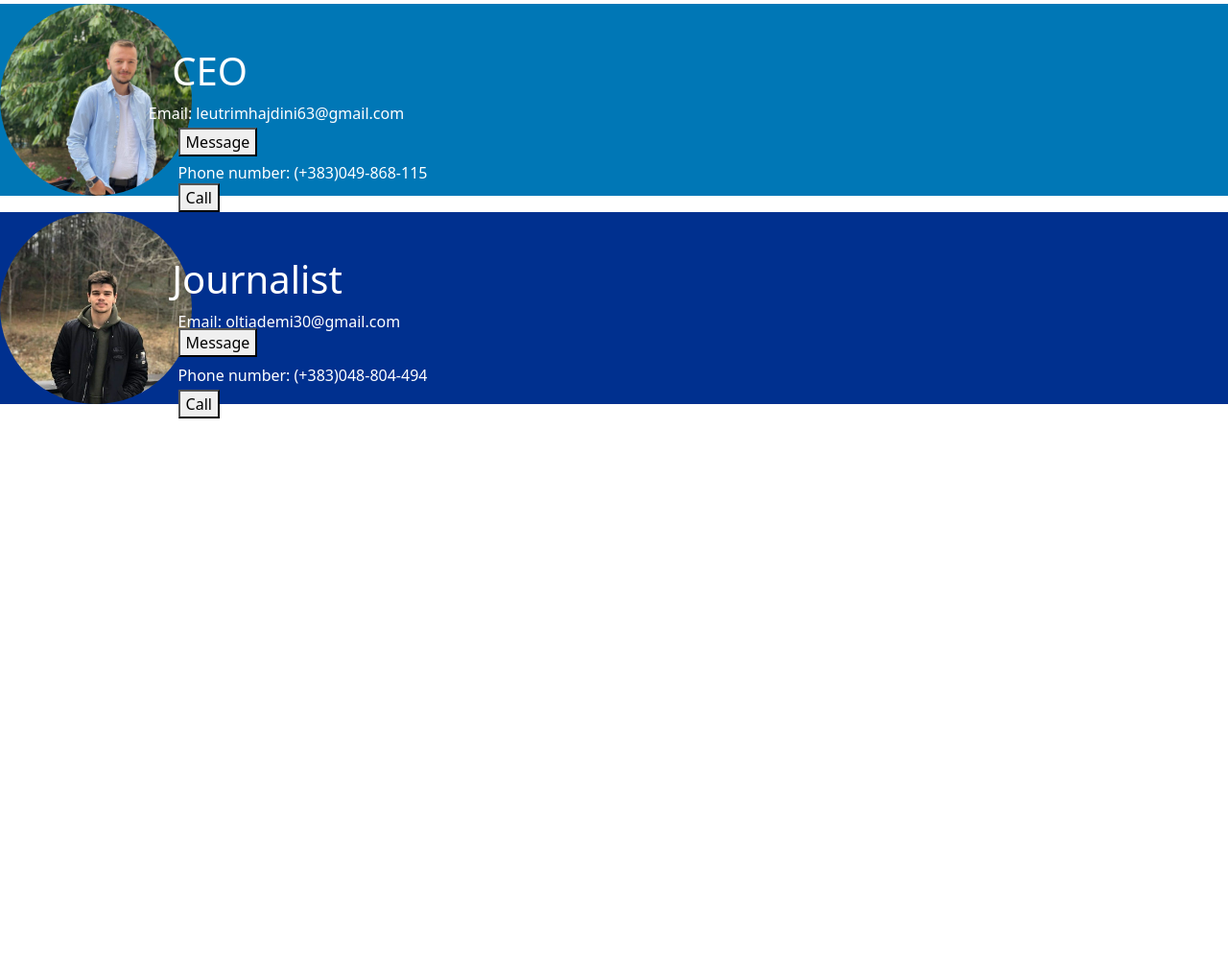
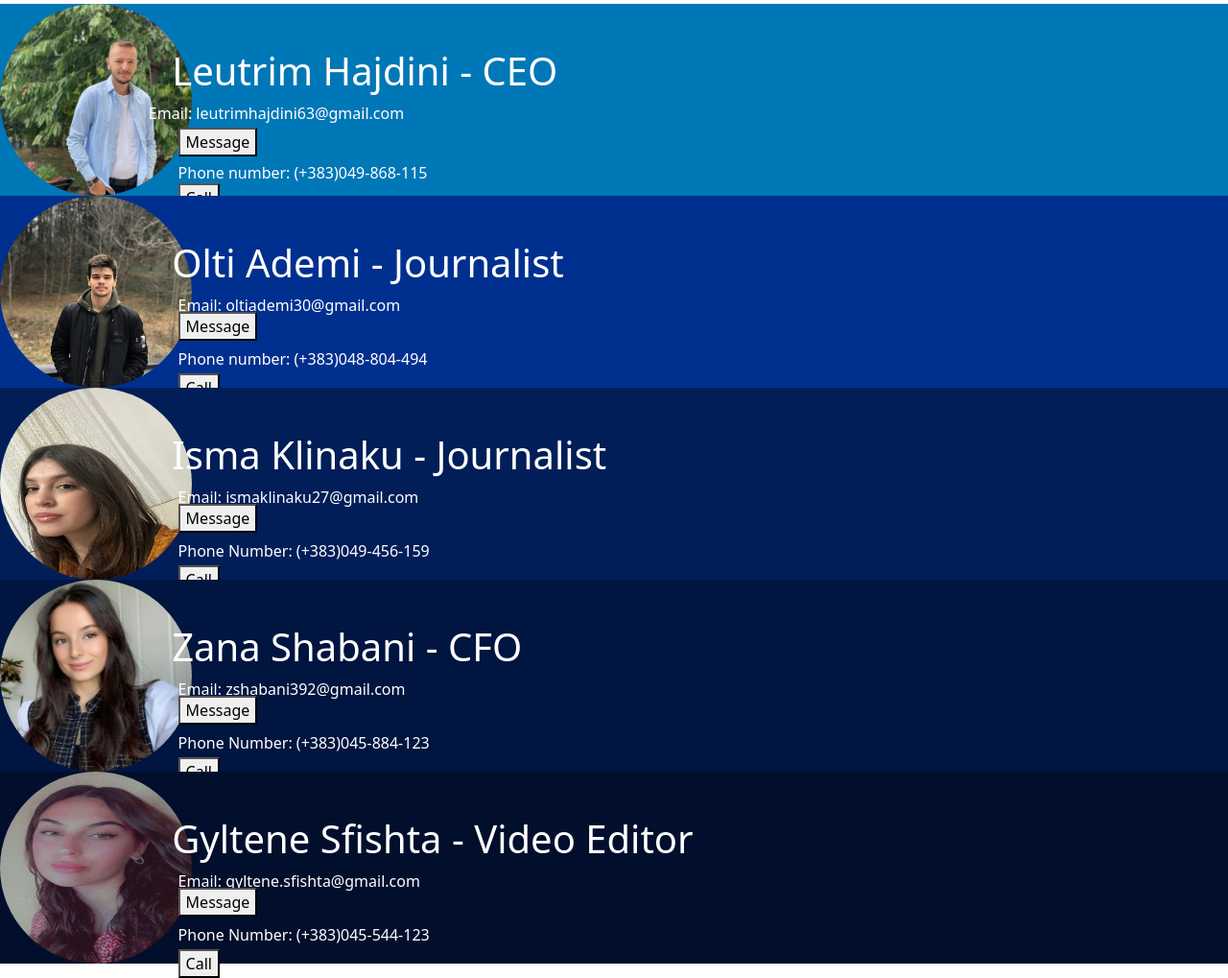
Before and after one commit to gyltenesfishta/TechNews, a PHP site: page /html/contact.html in a window 1280 px wide. Shown: the part 86-1105 px from the top of the page at 96% size. Before the commit the page ends 522 px from the top, so only its background shows below. Run offline with PHP 8.4, Linux system fonts and the light colour scheme.

Commit message:
Finishing Contacts

```diff
--- a/css/contact.css
+++ b/css/contact.css
@@ -13,7 +13,6 @@ p{
 .logo{
     height: 70px;
     width: 200px;
-
     padding: 5px;
 }
 .leo{
@@ -24,6 +23,8 @@ p{
 .infoLeo{
     background-color: #0077b6;
     margin-top: -1.6%;
+    position:relative;
+    height : 200px;
 }
 .h1Leo{
 
@@ -55,45 +56,58 @@ p{
     margin-left: 14.5%;
 
 }
-.profesioni{
-    position: relative;
-}
 .infoOlti{
     position: relative;
     background-color: #00308F;
-    margin-top: 2.23%;
     height: 200px;
+
 }
-.olti{
+.olti, .isma, .zana, .gyltene{
     width: 200px;
     height: 200px;
     border-radius: 100px;
-    margin-top: %;
-}
+    }
 h1{
     color: white;
 }
-.h1Olti{
+.h1Olti, .h1Isma, .h1Zana, .h1Gyltene{
     margin-left: 14%;
     margin-top: -12%;
 
 }
-.pOlti{
+.pOlti, .pIsma, .pZana, .pGyltene{
     position: absolute;
     margin-left: 14.5%;
     margin-top: 0%;
 }
-#butoniPerMesazhOlti{
+#butoniPerMesazh{
     position: absolute;
     margin-left: 14.5%;
     margin-top: 1.5%;
 }
-#butoni-thirrjeOlti{
+#butoni-thirrje{
     position: absolute;
     margin-left: 14.5%;
     margin-top: -1%;
 }
-.numriOlti{
+.numri{
     margin-left: 14.5%;
     margin-top: 5%;
 }
+
+.infoIsma{
+    position: relative;
+    background-color: #011e58;
+    height: 200px;
+}
+
+.infoZana{
+    position: relative;
+    background-color: #00153f;
+    height: 200px;
+}
+.infoGyltene{
+    position: relative;
+    background-color: #010f2c;
+    height: 200px;
+}
--- a/html/contact.html
+++ b/html/contact.html
@@ -35,9 +35,7 @@
     </header>
     <div class="infoLeo">
     <img src="../images/leo.jpg" alt="" class="leo">
-    </div>
-    <div class="profesioni">
-        <h1 class="h1Leo">CEO</h1>
+        <h1 class="h1Leo">Leutrim Hajdini - CEO</h1>
         <p class="pLeo">Email: leutrimhajdini63@gmail.com</p>
         <button id="butoniPerMesazhLeo">Message</button>
         <button id="butoni-thirrjeLeo">Call</button>
@@ -45,14 +43,40 @@
     </div>
     <div class="infoOlti">
         <img src="../images/olti.jpg" alt="" class="olti">
-        <h1 class="h1Olti">Journalist</h1>
+        <h1 class="h1Olti">Olti Ademi - Journalist</h1>
         <p class="pOlti">Email: oltiademi30@gmail.com</p>
-        <button id="butoniPerMesazhOlti">Message</button>
+        <button id="butoniPerMesazh">Message</button>
 
-        <p class="numriOlti">Phone number: (+383)048-804-494</p>
-        <button id="butoni-thirrjeOlti">Call</button>
+        <p class="numri">Phone number: (+383)048-804-494</p>
+        <button id="butoni-thirrje">Call</button>
     </div>
+    <div class="infoIsma">
+        <img src ="../images/isma.jpg" alt="" class="isma">
+        <h1 class = "h1Isma">Isma Klinaku - Journalist</h1>
+        <p class="pIsma">Email: ismaklinaku27@gmail.com</p>
+        <button id="butoniPerMesazh">Message</button>
 
+        <p class="numri">Phone Number: (+383)049-456-159</p>
+        <button id="butoni-thirrje">Call</button>
+    </div>
+    <div class="infoZana">
+        <img src="../images/zana.jpg" alt="" class="zana">
+        <h1 class = "h1Zana">Zana Shabani - CFO</h1>
+        <p class="pZana">Email: zshabani392@gmail.com</p>
+        <button id="butoniPerMesazh">Message</button>
+
+        <p class="numri">Phone Number: (+383)045-884-123</p>
+        <button id="butoni-thirrje">Call</button>
+    </div>
+    <div class="infoGyltene">
+        <img src="../images/gyltene.jpg" alt="" class="gyltene">
+        <h1 class = "h1Gyltene">Gyltene Sfishta - Video Editor</h1>
+        <p class="pGyltene">Email: gyltene.sfishta@gmail.com</p>
+        <button id="butoniPerMesazh">Message</button>
+
+        <p class="numri">Phone Number: (+383)045-544-123</p>
+        <button id="butoni-thirrje">Call</button>
+    </div>
 
 
     <script src="../js/contact.js">
```
Also changed, not shown: images/gyltene.jpg (added), images/isma.jpg (added), images/zana.jpg (added).
